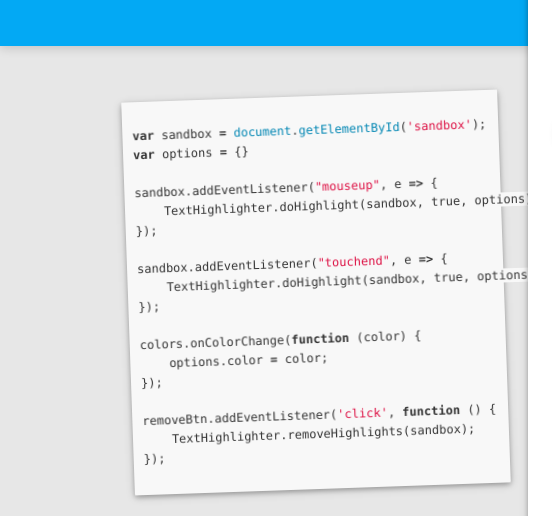
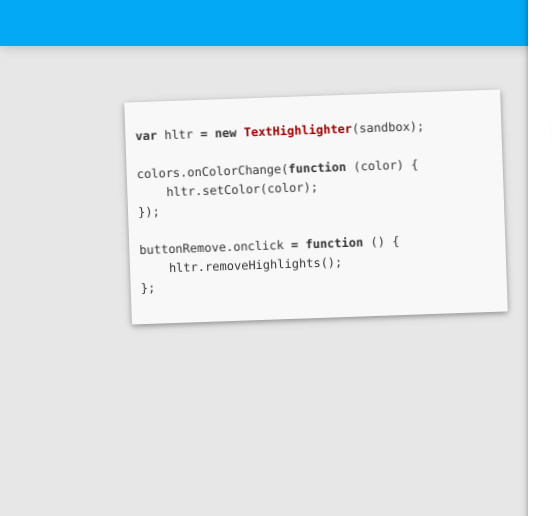
Before and after one commit to funktechno/texthighlighter, a website with bundled scripts: page demos/simple.html in a window 1280 px wide. Shown: the part 234-750 px from the top of the page, 0-552 px from the left. Built offline with nearby package versions, Linux system fonts and the light colour scheme.

Commit message:
simple working

```diff
--- a/demos/simple.html
+++ b/demos/simple.html
@@ -29,24 +29,15 @@
 
         <div class="code shadow">
 <pre><code data-language="javascript">
-var sandbox = document.getElementById('sandbox');
-var options = {}
+var hltr = new TextHighlighter(sandbox);
 
-sandbox.addEventListener("mouseup", e => {
-    TextHighlighter.doHighlight(sandbox, true, options)
+colors.onColorChange(function (color) {
+    hltr.setColor(color);
 });
 
-sandbox.addEventListener("touchend", e => {
-    TextHighlighter.doHighlight(sandbox, true, options)
-});
-
-colors.onColorChange(function (color) {
-    options.color = color;
-});
-
-removeBtn.addEventListener('click', function () {
-    TextHighlighter.removeHighlights(sandbox);
-});
+buttonRemove.onclick = function () {
+    hltr.removeHighlights();
+};
 </code></pre>
         </div>
 
```
